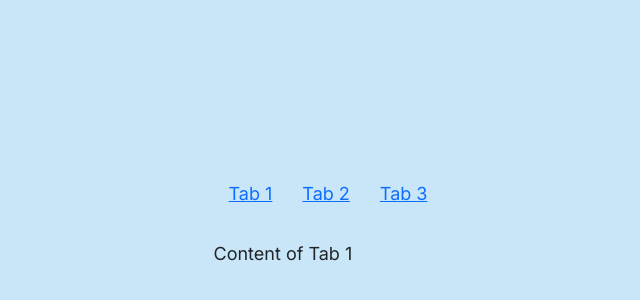
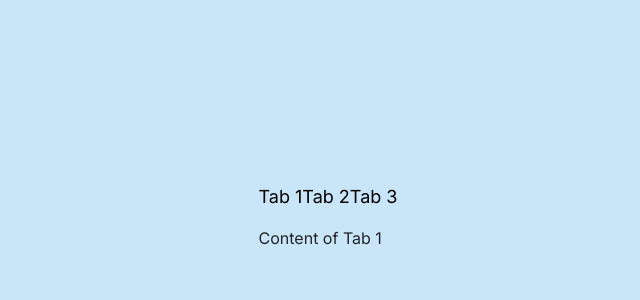
Before and after one commit to Gipfelienjoyer/Nextwave, an Angular app: page / in a window 1280 px wide. Shown: the part 184-484 px from the top of the page, without its empty margins (312-952 px from the left). Built offline with nearby package versions, Linux system fonts and the light colour scheme.

Commit message:
added some stuff

```diff
--- a/src/app/Scss/styles.scss
+++ b/src/app/Scss/styles.scss
@@ -6,7 +6,6 @@ body{
   width: 100%;
   background-color: var(--Background);
   font-family: 'inter', sans-serif;
-  font-size: max(18px, 2vh);
   display: flex;
   align-items: center;
   justify-content: center;
--- a/src/app/tab-group/tab.group.html
+++ b/src/app/tab-group/tab.group.html
@@ -1,6 +1,6 @@
 <ul class="tabGroupUl">
   <li *ngFor="let tab of tabs" (click)="selectTab(tab)" [class.active]="tab.active">
-    <a href="#" [class.active]="tab.active" (click)="tabClicked(tab)">{{ tab.title }}</a>
+    <p [class.active]="tab.active" (click)="tabClicked(tab)">{{ tab.title }}</p>
   </li>
 </ul>
 <div class="tab-content">
--- a/src/app/tab-group/tab.group.scss
+++ b/src/app/tab-group/tab.group.scss
@@ -6,8 +6,5 @@
   padding: 0;
 }
 
-li{
-  padding: 10px;
-  border-radius: 15px;
-  margin: 5px;
+p{
 }
```
